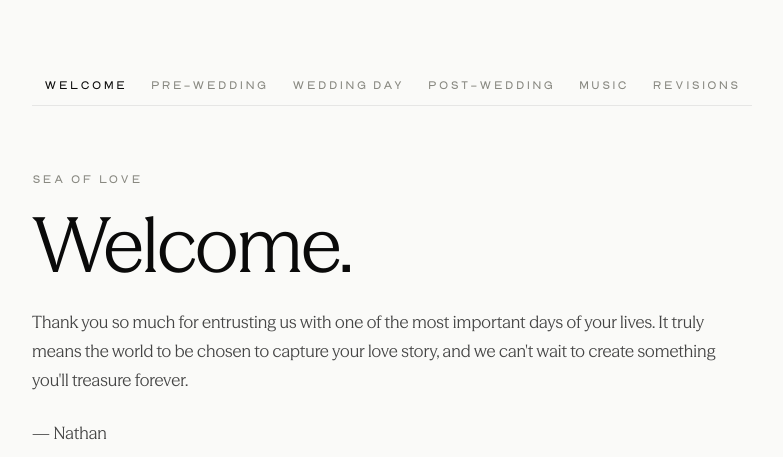
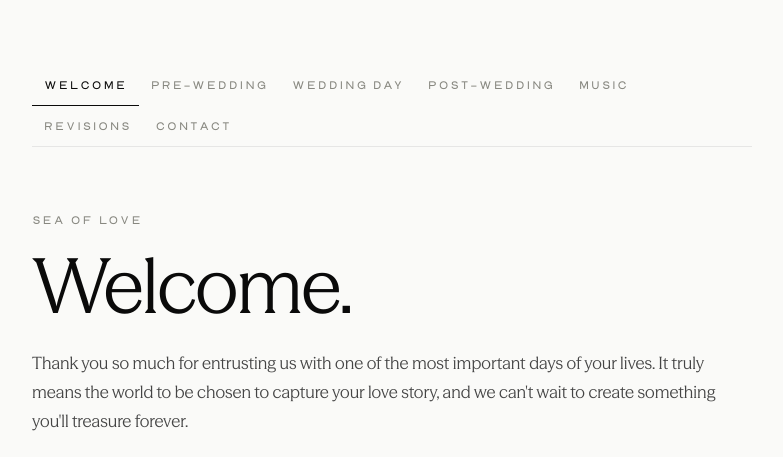
Before and after one commit to seaoflovefilmco/welcome-guide, a plain HTML site: page index.html in a window 1280 px wide. Shown: the top 457 px of the page, without its empty margins (248-1031 px from the left). Drawn offline with Linux system fonts and the light colour scheme.

Commit message:
Update index.html

```diff
--- a/index.html
+++ b/index.html
@@ -103,19 +103,17 @@
   /* ============================================================
      Progress bar — minimal underline-tab pattern.
      ============================================================ */
-  .progress-bar {
+.progress-bar {
     display: flex;
+    flex-wrap: wrap;
     margin: 0 0 4rem;
     border-bottom: 1px solid var(--rule);
-    overflow-x: auto;
-    scrollbar-width: none;
-    -webkit-overflow-scrolling: touch;
   }
   .progress-bar::-webkit-scrollbar {
     display: none;
   }
   .progress-step {
-    flex: 1 0 auto;
+    flex: 0 0 auto;
     padding: 14px 12px;
     border: none;
     border-bottom: 1px solid transparent;
```
